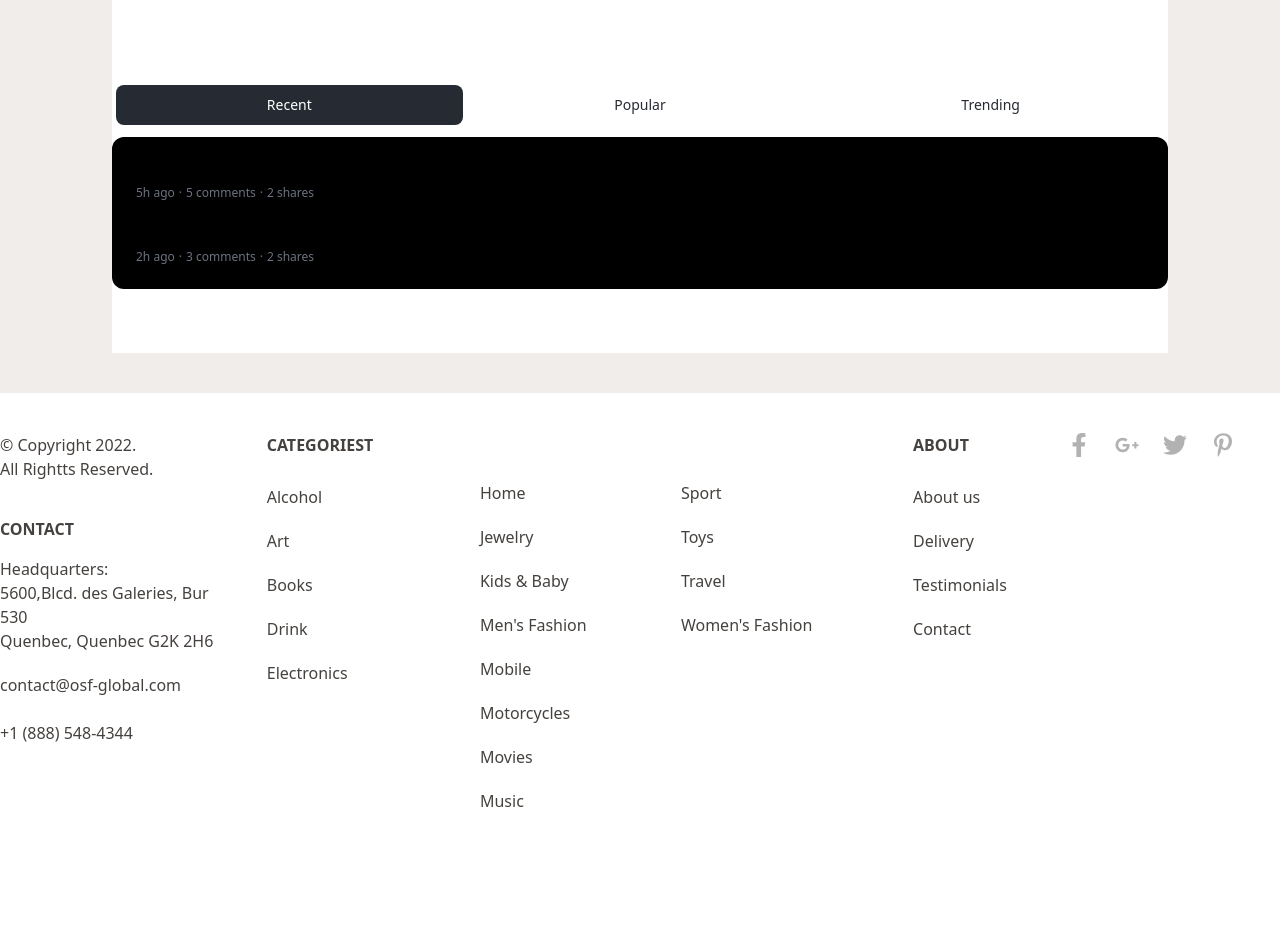
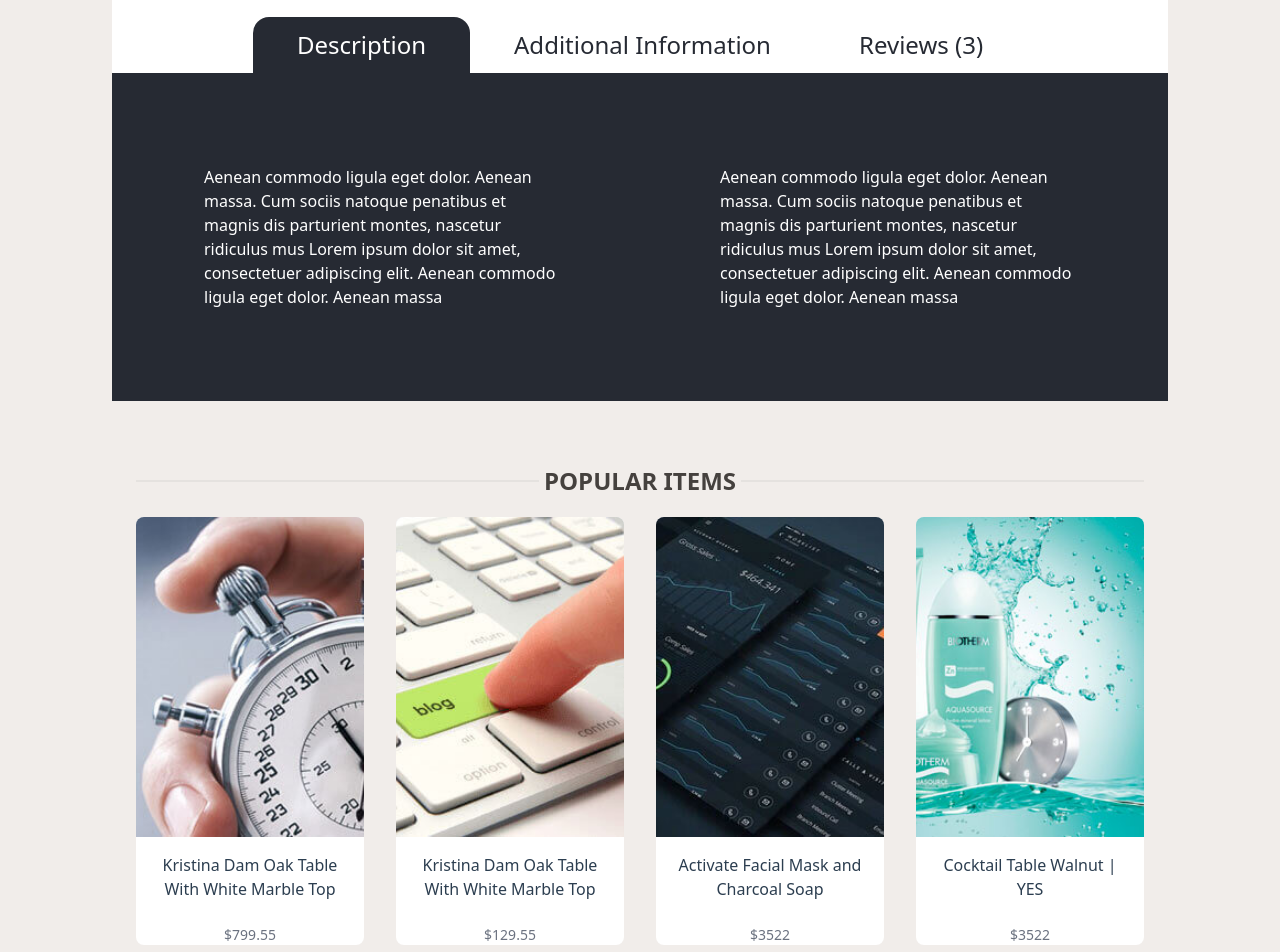
Before and after one commit to muslumdogan01/OSF-Academy, a React (Create React App) app: page /Product in a window 1280 px wide. Shown: the part 960-1912 px from the top of the page. Before the commit the page ends 1833 px from the top, so only its background shows below. Built offline with nearby package versions, Linux system fonts and the light colour scheme; the HTML template or start-up script is replaced by a standard one.

Commit message:
description fix

```diff
--- a/src/components/product/Description.js
+++ b/src/components/product/Description.js
@@ -7,68 +7,42 @@ function classNames(...classes) {
 
 const Description = () => {
   let [categories] = useState({
-    Recent: [
+    Description: [
+      {
+        id: 0,
+        title:
+          "Aenean commodo ligula eget dolor. Aenean massa. Cum sociis natoque penatibus et magnis dis parturient montes, nascetur ridiculus mus Lorem ipsum dolor sit amet, consectetuer adipiscing elit. Aenean commodo ligula eget dolor. Aenean massa",
+      },
+    ],
+    "Additional Information": [
       {
         id: 1,
-        title: "Does drinking coffee make you smarter?",
-        date: "5h ago",
-        commentCount: 5,
-        shareCount: 2,
+        title:
+          "Aenean commodo ligula eget dolor. Anything: 10 answers to your questions aboutAnything: 10 answers to your questions about consectetuer adipiscing elit. Aenean commodo ligula eget dolor. Aenean massa",
       },
+    ],
+    "Reviews (3)": [
       {
         id: 2,
-        title: "So you've bought coffee... now what?",
-        date: "2h ago",
-        commentCount: 3,
-        shareCount: 2,
-      },
-    ],
-    Popular: [
-      {
-        id: 1,
-        title: "Is tech making coffee better or worse?",
-        date: "Jan 7",
-        commentCount: 29,
-        shareCount: 16,
-      },
-      {
-        id: 2,
-        title: "The most innovative things happening in coffee",
-        date: "Mar 19",
-        commentCount: 24,
-        shareCount: 12,
-      },
-    ],
-    Trending: [
-      {
-        id: 1,
-        title: "Ask Me Anything: 10 answers to your questions about coffee",
-        date: "2d ago",
-        commentCount: 9,
-        shareCount: 5,
-      },
-      {
-        id: 2,
-        title: "The worst advice we've ever heard about coffee",
-        date: "4d ago",
-        commentCount: 1,
-        shareCount: 2,
+        title: "Ask Me  Anything: 10 answers to your questions about Anything: 10 answers to your questions about coffee Ask Me Anything: 10 answers to your questions about coffee Ask Me Anything: 10 answers to your questions about coffee",
       },
     ],
   });
 
   return (
-    <div className="w-full max-w-full px-2 py-16 sm:px-0">
+    <div className="w-full max-w-full px-2  sm:px-0">
       <Tab.Group>
-        <Tab.List className="flex space-x-1 rounded-xl  p-1">
+        <Tab.List className="flex justify-center items-center ">
           {Object.keys(categories).map((category) => (
             <Tab
               key={category}
               className={({ selected }) =>
                 classNames(
-                  "w-full rounded-lg py-2.5 text-sm font-medium leading-5  ",
+                  "px-11 rounded-t-2xl text-2xl outline-none font-medium text-center py-4 leading-none",
                   "",
-                  selected ? "bg-[#262a33]  text-white" : "text-[#262a33]"
+                  selected
+                    ? "bg-[#262a33]  text-white leading-none"
+                    : "text-[#262a33]"
                 )
               }
             >
@@ -76,41 +50,26 @@ const Description = () => {
             </Tab>
           ))}
         </Tab.List>
-        <Tab.Panels className="mt-2">
+        <Tab.Panels className="">
           {Object.values(categories).map((posts, idx) => (
             <Tab.Panel
               key={idx}
               className={classNames(
-                "rounded-xl bg-black p-3",
+                "bg-[#262a33] p-3",
                 "focus:outline-none focus:ring-2"
               )}
             >
               <ul>
                 {posts.map((post) => (
-                  <li
-                    key={post.id}
-                    className="relative rounded-md p-3 hover:bg-gray-100"
-                  >
-                    <h3 className="text-sm font-medium leading-5">
-                      {post.title}
-                    </h3>
+                  <div key={post.id} className="flex">
+                       <div className="basis-1/2 ">
+                      <p className="text-base text-white px-20 py-20"> {post.title}</p>
+                    </div>
+                    <div className="basis-1/2 ">
+                      <p className="text-base text-white px-20 py-20"> {post.title}</p>
+                    </div>
+                  </div>
 
-                    <ul className="mt-1 flex space-x-1 text-xs font-normal leading-4 text-gray-500">
-                      <li>{post.date}</li>
-                      <li>&middot;</li>
-                      <li>{post.commentCount} comments</li>
-                      <li>&middot;</li>
-                      <li>{post.shareCount} shares</li>
-                    </ul>
-
-                    <a
-                      href="#"
-                      className={classNames(
-                        "absolute inset-0 rounded-md",
-                        "ring-blue-400 focus:z-10 focus:outline-none focus:ring-2"
-                      )}
-                    />
-                  </li>
                 ))}
               </ul>
             </Tab.Panel>
@@ -122,35 +81,3 @@ const Description = () => {
 };
 
 export default Description;
-
-//   const [showModal, setShowModal] = useState(false);
-
-//   const showDescription = () => {
-//     setShowModal(!showModal);
-//   };
-
-// <div className="flex flex-col w-full">
-//   <div className="flex justify-around items-center w-full">
-//     <button onClick={showDescription}>Description</button>
-//     <button onClick={showDescription}>Description</button>
-//     <button>Description</button>
-//   </div>
-//   <div
-//     className={`w-full p-20 flex bg-black text-white ${
-//       showModal ? "hidden" : "visible"
-//     }`}
-//   >
-//     <div className="basis-1/2 pr-10">
-//       Aenean commodo ligula eget dolor. Aenean massa. Cum sociis natoque
-//       penatibus et magnis dis parturient montes, nascetur ridiculus mus.
-//       Lorem ipsum dolor sit amet, consectetuer adipiscing elit. Aenean
-//       commodo ligula eget dolor. Aenean massa.{" "}
-//     </div>
-//     <div className="basis-1/2 pl-10">
-//       Cum sociis natoque penatibus et magnis dis parturient montes, nascetur
-//       ridiculus mus. Donec quam felis, ultricies nec, pellentesque eu,
-//       pretium quis, sem. Nulla consequat massa quis enim. Donec pede justo,
-//       fringilla vel, aliquet nec, vulputate eget, arcu.{" "}
-//     </div>
-//   </div>
-// </div>
--- /dev/null
+++ b/src/components/product/ImageZoom.js
@@ -0,0 +1,67 @@
+import React from "react";
+import { Fragment, useState } from "react";
+import { Dialog, Transition } from "@headlessui/react";
+
+const ImageZoom = ({selectedImg}) => {
+  let [isOpen, setIsOpen] = useState(false);
+
+  function closeModal() {
+    setIsOpen(false);
+  }
+
+  function openModal() {
+    setIsOpen(isOpen ? false : true);
+  }
+
+  return (
+    <>
+      <div className=" flex ">
+        <button
+          type="button"
+          onClick={openModal}
+          className="border-0 border-none "
+        >
+          <img src="/zoom.png" className="border-none" alt="Profile" />
+        </button>
+      </div>
+
+      <Transition appear show={isOpen} as={Fragment}>
+        <Dialog as="div" className="relative z-10" onClose={closeModal}>
+          <Transition.Child
+            as={Fragment}
+            enter="ease-out duration-300"
+            enterFrom="opacity-0"
+            enterTo="opacity-100"
+            leave="ease-in duration-200"
+            leaveFrom="opacity-100"
+            leaveTo="opacity-0"
+          >
+            <div className="fixed inset-0 bg-black bg-opacity-70" />
+          </Transition.Child>
+
+          <div className="fixed inset-0 overflow-y-auto">
+            <div className="flex min-h-full items-center justify-center p-4 text-center">
+              <Transition.Child
+                as={Fragment}
+                enter="ease-out duration-300"
+                enterFrom="opacity-0 scale-95"
+                enterTo="opacity-100 scale-100"
+                leave="ease-in duration-200"
+                leaveFrom="opacity-100 scale-100"
+                leaveTo="opacity-0 scale-95"
+              >
+                <Dialog.Panel className="w-full max-w-md  transform overflow-hidden transition-all">
+                  <div className="w-full h-auto">
+                  <img style={{ width: "100%", height: "auto" }} src={selectedImg} />
+                  </div>
+                </Dialog.Panel>
+              </Transition.Child>
+            </div>
+          </div>
+        </Dialog>
+      </Transition>
+    </>
+  );
+};
+
+export default ImageZoom;
--- a/src/components/product/Product.js
+++ b/src/components/product/Product.js
@@ -1,7 +1,9 @@
 import React, { useState } from "react";
 import { Link } from "react-router-dom";
+import TransportInformation from "../content/TransportInformation";
 import Description from "./Description";
 import ProductDetail from "./ProductDetail";
+import ProductItems from "./ProductItems";
 
 const Product = () => {
   return (
@@ -28,16 +30,18 @@ const Product = () => {
           <div className="basis-1/4 border-b-2 border-[#e5e2df]"></div>
         </div>
         <div className="container px-28 pb-10">
-          <div>
+          <div className="w-full">
             <div class="bg-white  rounded-t-lg py-5 pb-16 mt-4 flex">
               <ProductDetail />
             </div>
             <div className="bg-white w-full ">
               <Description />
             </div>
+            <ProductItems />
           </div>
         </div>
       </div>
+      <TransportInformation />
     </div>
   );
 };
--- a/src/components/product/ProductDetail.js
+++ b/src/components/product/ProductDetail.js
@@ -2,7 +2,7 @@ import React, { useState } from "react";
 import { HomeContext, useContext } from "../../context/Context";
 import { Icon } from "../../Icons/Icon";
 import ColorButton from "./ColorButton";
-import Description from "./Description";
+import ImageZoom from "./ImageZoom";
 
 const images = [
   {
@@ -23,14 +23,13 @@ const images = [
   },
 ];
 
-const readMoreItem = [
 
-]
 
 const ProductDetail = () => {
     const { increment, setIncrement } = useContext(HomeContext);
   const [selectedImg, setSelectedImg] = useState(images[0].photo);
   const [incrementButton, setIncrementButton] = useState(0);
+  const [readMoreItem, setReadMoreItem] = useState(false)
 
   const addToCart = ()=>{
     setIncrement(increment + 1)
@@ -43,9 +42,16 @@ const ProductDetail = () => {
     setIncrementButton(incrementButton - 1);
   };
 
+  const showReadMore = ()=>{
+    setReadMoreItem(readMoreItem + readMoreItem)
+  }
+
   return (
     <div className="flex flex-row w-full">
-      <div className="basis-1/2 px-5 ">
+      <div className="basis-1/2 px-5 relative">
+        <div className="absolute top-5 left-10">
+            <ImageZoom selectedImg={selectedImg}/>
+        </div>
         <img
           style={{ width: "100%", height: "auto" }}
           src={selectedImg}
@@ -115,7 +121,7 @@ const ProductDetail = () => {
                 quae ab illo inventore Beatae vitae dicta sunt explicabo. Nemo
                 enim ipsam voluptatem quia voluptas
               </p>
-                <p className="text-[#84bc22] py-5">Read more</p>
+                <p onClick={showReadMore} className="text-[#84bc22] py-5">Read more</p>
             </div>
             <div className="flex pt-7">
                 <span className="text-[#b2b2b2] text-sm">Share</span>
--- /dev/null
+++ b/src/components/product/ProductItems.js
@@ -0,0 +1,88 @@
+import React from "react";
+
+const products = [
+  {
+    id: 0,
+    name: "Kristina Dam Oak Table With White Marble Top",
+    href: "#",
+    imageSrc: "popularItems/img4.png",
+    price: "$799.55",
+    color: "Black",
+  },
+  {
+    id: 1,
+    name: "Kristina Dam Oak Table With White Marble Top",
+    href: "#",
+    imageSrc: "popularItems/img3.png",
+    imageAlt: "Front of men's Basic Tee in black.",
+    price: "$129.55",
+    color: "Black",
+  },
+  {
+    id: 2,
+    name: "Activate Facial Mask and Charcoal Soap  ",
+    href: "#",
+    imageSrc: "popularItems/img1.png",
+    imageAlt: "Front of men's Basic Tee in black.",
+    price: "$3522",
+    color: "Black",
+  },
+  {
+    id: 3,
+    name: "Cocktail Table Walnut | YES",
+    href: "#",
+    imageSrc: "popularItems/img7.png",
+    imageAlt: "Front of men's Basic Tee in black.",
+    price: "$3522",
+    color: "Black",
+  },
+];
+
+const ProductItems = () => {
+  return (
+    <div className="w-full">
+      <div className="max-w-2xl py-10 px-4 sm:py-16 sm:px-6 lg:max-w-full ">
+        <div class="flex flex-row justify-center pb-5">
+          <div class="basis-1/2 flex flex-col justify-center">
+            <div className="border-[#e5e2df] border border-b-1"></div>
+          </div>
+          <div class="basis-1/4">
+            <h1 className="text-center text-[#45413e] md:text-2xl font-bold">
+              POPULAR ITEMS
+            </h1>
+          </div>
+          <div class="basis-1/2 flex flex-col justify-center">
+            <div className="border-[#e5e2df] border border-b-1"></div>
+          </div>
+        </div>
+        <div className=" grid grid-cols-1 gap-y-10 gap-x-6 sm:grid-cols-2 lg:grid-cols-4 xl:gap-x-8">
+          {products.map((product) => (
+            <div key={product.id} className="group relative bg-white rounded-lg">
+              <div className="w-full min-h-80 bg-gray-200 aspect-w-1 aspect-h-1 rounded-t-lg overflow-hidden group-hover:opacity-75 lg:h-80 lg:aspect-none">
+                <img
+                  src={product.imageSrc}
+                  alt={product.imageAlt}
+                  className="w-full h-full object-center object-cover lg:w-full lg:h-full"
+                />
+              </div>
+              <div className="mt-4 flex justify-between">
+                <div>
+                  <h3 className="text-[#2c3e50] text-center px-5">
+                    <span
+                      aria-hidden="true"
+                      className="absolute inset-0 text-[#2c3e50] text-base "
+                    />
+                    {product.name}
+                  </h3>
+                  <p className="mt-1 text-sm text-gray-500 text-center pt-5">  {product.price}</p>
+                </div>
+              </div>
+            </div>
+          ))}
+        </div>
+      </div>
+    </div>
+  );
+};
+
+export default ProductItems;
```
Also changed, not shown: public/zoom.png (added).
